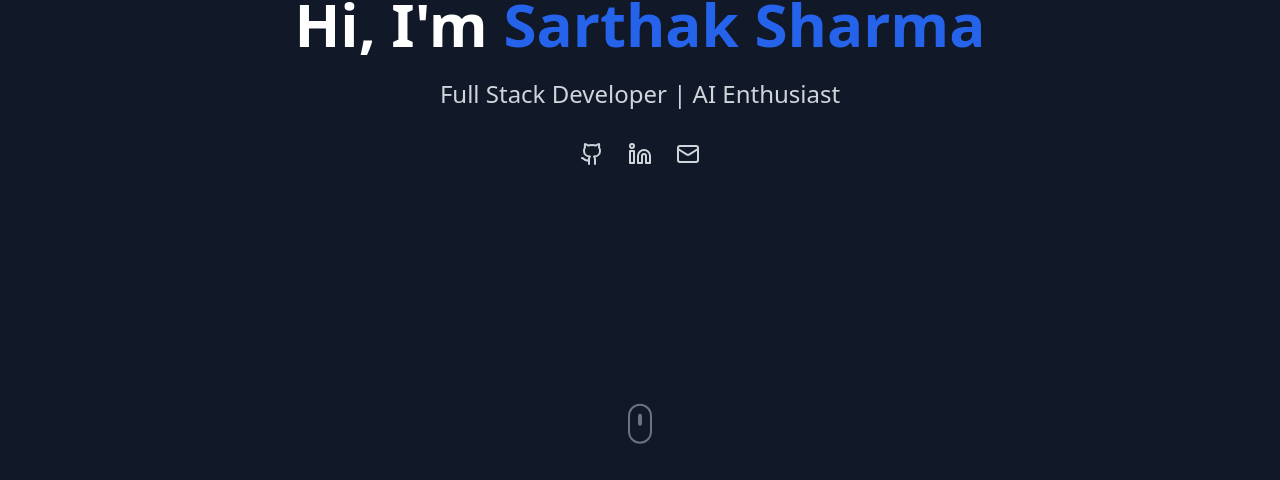
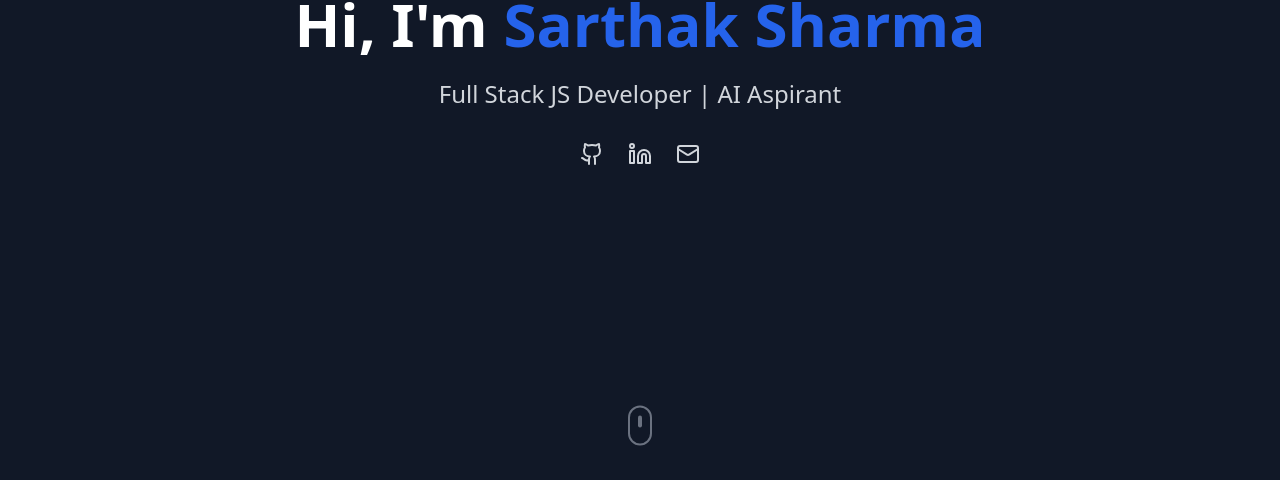
Before and after one commit to ssarthaks/PortfolioWebsite, a React (Vite) app: page / in a window 1280 px wide. Shown: the part 320-800 px from the top of the page. Built offline with nearby package versions, Linux system fonts and the light colour scheme.

Commit message:
Copyright section added, small changes like font-size, gaps fixed throughout the components

```diff
--- a/src/App.tsx
+++ b/src/App.tsx
@@ -8,6 +8,7 @@ import Hero from "./components/Hero";
 import { ToastContainer,Bounce } from "react-toastify";
 import "react-toastify/dist/ReactToastify.css";
 import { Experience } from "./components/Experience";
+import Copyright from "./components/Copyright";
 
 export function App() {
   const { isDark, toggleTheme } = useTheme();
@@ -37,6 +38,7 @@ export function App() {
           <Education />
           <Experience />
           <Contact />
+          <Copyright />
         </main>
       </div>
     </div>
--- /dev/null
+++ b/src/components/Copyright.tsx
@@ -0,0 +1,11 @@
+import { CopyrightIcon } from "lucide-react"
+
+const Copyright = () => {
+  return (
+    <div className="flex items-center gap-1 text-white justify-center py-6 font-medium pointer-events-none select-none">
+        Copyright <CopyrightIcon className="w-4" />  2025 | Sarthak Sharma
+    </div>
+  )
+}
+
+export default Copyright
--- a/src/components/Education.tsx
+++ b/src/components/Education.tsx
@@ -17,7 +17,7 @@ export const Education: React.FC = () => {
           initial={{ opacity: 0, y: 20 }}
           whileInView={{ opacity: 1, y: 0 }}
           viewport={{ once: true }}
-          className="text-3xl font-bold text-center dark:text-white mb-12"
+          className="text-3xl font-extrabold text-center dark:text-white mb-12"
         >
           Education & Certificates
         </motion.h2>
--- a/src/components/Hero.tsx
+++ b/src/components/Hero.tsx
@@ -25,9 +25,9 @@ const Hero: React.FC = () => {
             initial={{ opacity: 0, y: 20 }}
             animate={{ opacity: 1, y: 0 }}
             transition={{ delay: 0.4 }}
-            className="text-xl sm:text-2xl dark:text-gray-300 mb-8"
+            className="text-xl font-medium sm:text-2xl dark:text-gray-300 mb-8"
           >
-            Full Stack Developer | AI Enthusiast
+            Full Stack JS Developer | AI Aspirant
           </motion.p>
 
           <motion.div
@@ -60,7 +60,7 @@ const Hero: React.FC = () => {
       <div className="absolute bottom-10 left-1/2 transform -translate-x-1/2">
         <motion.div
           animate={{
-            y: [0, 10, 0],
+            y: [0, 15, 0],
           }}
           transition={{
             duration: 1.5,
--- a/src/components/Projects.tsx
+++ b/src/components/Projects.tsx
@@ -12,7 +12,7 @@ const Projects: React.FC = () => {
           initial={{ opacity: 0, y: 20 }}
           whileInView={{ opacity: 1, y: 0 }}
           viewport={{ once: true }}
-          className="text-3xl font-bold text-center dark:text-white mb-12"
+          className="text-3xl font-extrabold text-center dark:text-white mb-12"
         >
           Projects
         </motion.h2>
@@ -39,7 +39,7 @@ const Projects: React.FC = () => {
                     alt={project.title}
                     className="w-full h-48 object-cover transition-transform duration-300 group-hover:scale-110 overflow-clip"
                   />
-                  <div className="absolute inset-0 bg-black  bg-opacity-50 opacity-0 group-hover:opacity-100 transition-opacity duration-300 flex items-center justify-center">
+                  <div className="absolute inset-0 bg-black  bg-opacity-70 opacity-0 group-hover:opacity-100 transition-opacity duration-300 flex items-center justify-center">
                     <div className="flex space-x-4">
                       {project.github && (
                         <a
--- a/src/data/portfolio.ts
+++ b/src/data/portfolio.ts
@@ -98,7 +98,7 @@ export const education = [
 export const experience = [
   {
     id: 1,
-    role: "ReactJs Intern",
+    role: "React JS Intern",
     company: "Prince Lab Pvt. Ltd.",
     address: "Budanilkantha, Kathmandu",
     duration: "Jul 2024 - November 2024",
```
